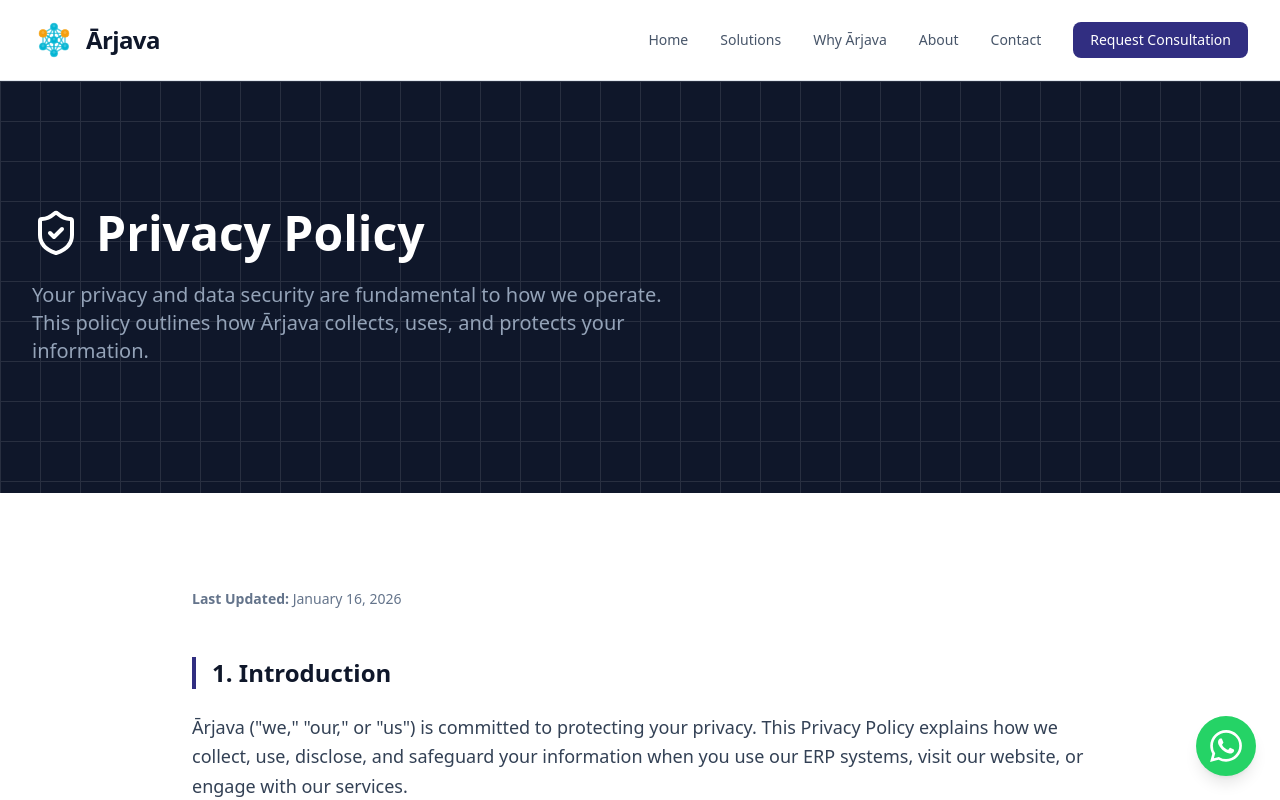
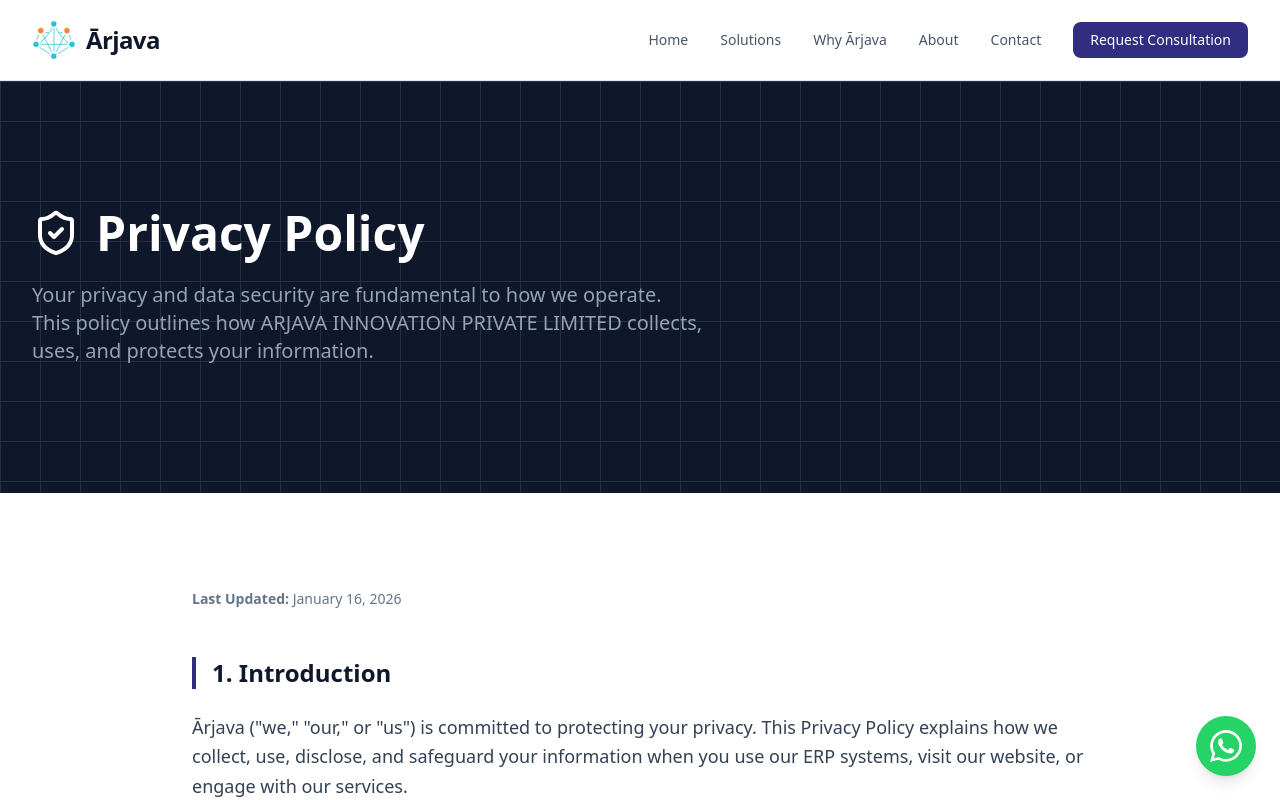
Before and after one commit to jiteshstack/arjava, a React (Vite) app: page /#/privacy-policy in a window 1280 px wide. Shown: the top 800 px of the page. Built offline with nearby package versions, Linux system fonts and the light colour scheme.

Commit message:
fix: update company name to ARJAVA INNOVATION PRIVATE LIMITED in Privacy Policy and Terms of Service

```diff
--- a/components/Logo.tsx
+++ b/components/Logo.tsx
@@ -2,121 +2,53 @@ import React from 'react';
 
 export const Logo = ({
   className = "w-8 h-8",
-  tealColor = "#06b6d4",  // Cyan-500 (more vibrant, professional teal)
-  orangeColor = "#f59e0b"  // Amber-500 (warmer, more professional orange)
+  tealColor = "#15B7D3",
+  orangeColor = "#EF7B1E"
 }: {
   className?: string;
   tealColor?: string;
   orangeColor?: string;
 }) => {
-  // Optimized node positions for better visual balance
-  // All coordinates are relative to center (20, 20)
-  const nodes = [
-    { id: 'top', x: 20, y: 8, color: tealColor, isAccent: false },           // Top center - teal
-    { id: 'upperLeft', x: 10, y: 14, color: orangeColor, isAccent: true },   // Upper left - orange
-    { id: 'upperRight', x: 30, y: 14, color: orangeColor, isAccent: true },  // Upper right - orange
-    { id: 'center', x: 20, y: 20, color: tealColor, isAccent: false },        // Center - teal
-    { id: 'lowerLeft', x: 10, y: 26, color: tealColor, isAccent: false },     // Lower left - teal
-    { id: 'lowerRight', x: 30, y: 26, color: tealColor, isAccent: false },    // Lower right - teal
-    { id: 'bottom', x: 20, y: 32, color: tealColor, isAccent: false },        // Bottom center - teal
-  ];
+  return (
+    <svg
+      viewBox="0 0 300 300"
+      fill="none"
+      xmlns="http://www.w3.org/2000/svg"
+      className={className}
+    >
+      {/* Connection lines */}
+      <g stroke={tealColor} strokeWidth="4.5" strokeMiterlimit="10" fill="none">
+        <line x1="150" y1="70.1" x2="150" y2="224.5" />
+        <line x1="242" y1="179.5" x2="58.4" y2="179.5" />
+        <line x1="225.2" y1="113.8" x2="165.2" y2="230.3" />
+        <line x1="249.3" y1="198.4" x2="178.5" y2="243.3" />
+        <line x1="251.7" y1="114.1" x2="265.1" y2="147.7" />
+        <line x1="46.8" y1="114.1" x2="33.4" y2="147.7" />
+        <line x1="50.5" y1="198.4" x2="121.3" y2="243.3" />
+        <line x1="73.9" y1="113.8" x2="133.9" y2="230.3" />
+        <path d="M163.4,66.4c17.4,37.3,44.2,71.6,82,102.9" />
+        <path d="M137,66.4c-17.4,37.3-44.2,71.6-82,102.9" />
+        <path d="M184.5,103c8.1-2.6,16.5-4.5,25.4-5.7" />
+        <path d="M116.4,103c-8.1-2.6-16.5-4.5-25.4-5.7" />
+      </g>
 
-  // Enhanced visual parameters
-  const nodeRadius = 3.2;
-  const accentNodeRadius = 3.5; // Slightly larger accent nodes for emphasis
-  const lineColor = tealColor;
-  const lineWidth = 1.3;
-  const lineOpacity = 0.65;
+      {/* Orange nodes (top-left and top-right) */}
+      <circle cx="60" cy="85.9" r="19.8" fill={orangeColor} stroke="#F9DDCA" strokeWidth="5" strokeMiterlimit="10" />
+      <circle cx="238.2" cy="85.9" r="19.8" fill={orangeColor} stroke="#F9DDCA" strokeWidth="5" strokeMiterlimit="10" />
 
-  // Generate all connections (every node to every other node)
-  const connections: Array<{ x1: number; y1: number; x2: number; y2: number }> = [];
-  for (let i = 0; i < nodes.length; i++) {
-    for (let j = i + 1; j < nodes.length; j++) {
-      connections.push({
-        x1: nodes[i].x,
-        y1: nodes[i].y,
-        x2: nodes[j].x,
-        y2: nodes[j].y,
-      });
-    }
-  }
+      {/* Teal nodes */}
+      <circle cx="148.6" cy="260" r="19.8" fill={tealColor} stroke="#CDF5F9" strokeWidth="5" strokeMiterlimit="10" />
+      <circle cx="272.9" cy="179.5" r="19.8" fill={tealColor} stroke="#CDF5F9" strokeWidth="5" strokeMiterlimit="10" />
+      <circle cx="27.1" cy="179.5" r="19.8" fill={tealColor} stroke="#CDF5F9" strokeWidth="5" strokeMiterlimit="10" />
+      <circle cx="148.6" cy="40" r="19.8" fill={tealColor} stroke="#CDF5F9" strokeWidth="5" strokeMiterlimit="10" />
 
-  return (
-    <svg viewBox="0 0 40 40" fill="none" xmlns="http://www.w3.org/2000/svg" className={className}>
-      <defs>
-        {/* Gradient for teal nodes - adds depth */}
-        <radialGradient id="tealGradient" cx="50%" cy="50%">
-          <stop offset="0%" stopColor={tealColor} stopOpacity="1" />
-          <stop offset="100%" stopColor={tealColor} stopOpacity="0.85" />
-        </radialGradient>
-
-        {/* Gradient for orange nodes - adds depth */}
-        <radialGradient id="orangeGradient" cx="50%" cy="50%">
-          <stop offset="0%" stopColor={orangeColor} stopOpacity="1" />
-          <stop offset="100%" stopColor={orangeColor} stopOpacity="0.85" />
-        </radialGradient>
-
-        {/* Subtle glow filter for nodes */}
-        <filter id="nodeGlow" x="-50%" y="-50%" width="200%" height="200%">
-          <feGaussianBlur stdDeviation="0.5" result="coloredBlur"/>
-          <feMerge>
-            <feMergeNode in="coloredBlur"/>
-            <feMergeNode in="SourceGraphic"/>
-          </feMerge>
-        </filter>
-      </defs>
-
-      {/* Connection lines - drawn first so they appear behind nodes */}
-      {connections.map((conn, idx) => (
-        <line
-          key={`line-${idx}`}
-          x1={conn.x1}
-          y1={conn.y1}
-          x2={conn.x2}
-          y2={conn.y2}
-          stroke={lineColor}
-          strokeWidth={lineWidth}
-          strokeOpacity={lineOpacity}
-          strokeLinecap="round"
-          strokeLinejoin="round"
-        />
-      ))}
-
-      {/* Nodes - drawn on top of connections with enhanced styling */}
-      {nodes.map((node) => {
-        const radius = node.isAccent ? accentNodeRadius : nodeRadius;
-        const gradientId = node.isAccent ? 'orangeGradient' : 'tealGradient';
-
-        return (
-          <g key={node.id} filter="url(#nodeGlow)">
-            {/* Subtle outer glow */}
-            <circle
-              cx={node.x}
-              cy={node.y}
-              r={radius + 0.5}
-              fill={node.color}
-              opacity="0.2"
-            />
-            {/* Main node with gradient */}
-            <circle
-              cx={node.x}
-              cy={node.y}
-              r={radius}
-              fill={`url(#${gradientId})`}
-              stroke="rgba(255, 255, 255, 0.15)"
-              strokeWidth="0.4"
-            />
-            {/* Inner highlight for depth */}
-            <circle
-              cx={node.x}
-              cy={node.y - 0.8}
-              r={radius * 0.4}
-              fill="rgba(255, 255, 255, 0.3)"
-              opacity="0.6"
-            />
-          </g>
-        );
-      })}
+      {/* White highlight circles for 3D effect */}
+      <circle cx="59.9" cy="84.3" r="8.3" fill="#FFFFFF" opacity="0.2" />
+      <circle cx="238.2" cy="84.3" r="8.3" fill="#FFFFFF" opacity="0.2" />
+      <circle cx="148.6" cy="38.1" r="8.3" fill="#FFFFFF" opacity="0.2" />
+      <circle cx="148.6" cy="259" r="8.3" fill="#FFFFFF" opacity="0.2" />
+      <circle cx="272.9" cy="177.6" r="8.3" fill="#FFFFFF" opacity="0.2" />
+      <circle cx="27.1" cy="177.6" r="8.3" fill="#FFFFFF" opacity="0.2" />
     </svg>
   );
 };
--- a/pages/PrivacyPolicy.tsx
+++ b/pages/PrivacyPolicy.tsx
@@ -13,7 +13,7 @@ export const PrivacyPolicy: React.FC = () => {
             <h1 className="text-4xl md:text-5xl font-bold text-white">Privacy Policy</h1>
           </div>
           <p className="text-xl text-slate-400 max-w-2xl">
-            Your privacy and data security are fundamental to how we operate. This policy outlines how Ārjava collects, uses, and protects your information.
+            Your privacy and data security are fundamental to how we operate. This policy outlines how ARJAVA INNOVATION PRIVATE LIMITED collects, uses, and protects your information.
           </p>
         </div>
         {/* Background Pattern */}
--- a/pages/TermsOfService.tsx
+++ b/pages/TermsOfService.tsx
@@ -13,7 +13,7 @@ export const TermsOfService: React.FC = () => {
             <h1 className="text-4xl md:text-5xl font-bold text-white">Terms of Service</h1>
           </div>
           <p className="text-xl text-slate-400 max-w-2xl">
-            These terms govern your use of Ārjava's ERP systems and services. Please read them carefully before engaging with our platform.
+            These terms govern your use of ARJAVA INNOVATION PRIVATE LIMITED's ERP systems and services. Please read them carefully before engaging with our platform.
           </p>
         </div>
         {/* Background Pattern */}
```
